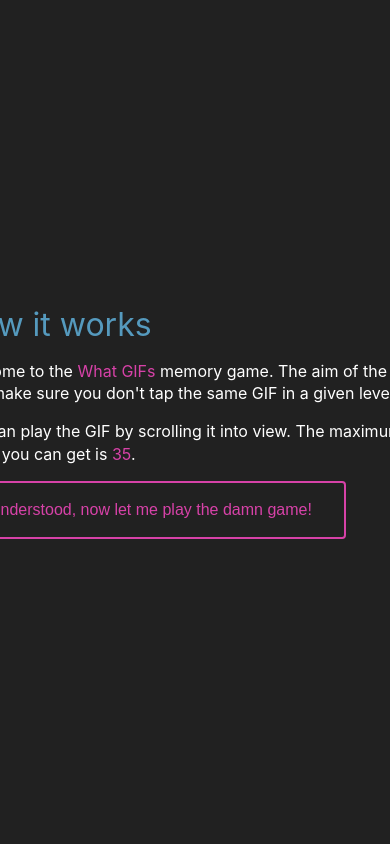
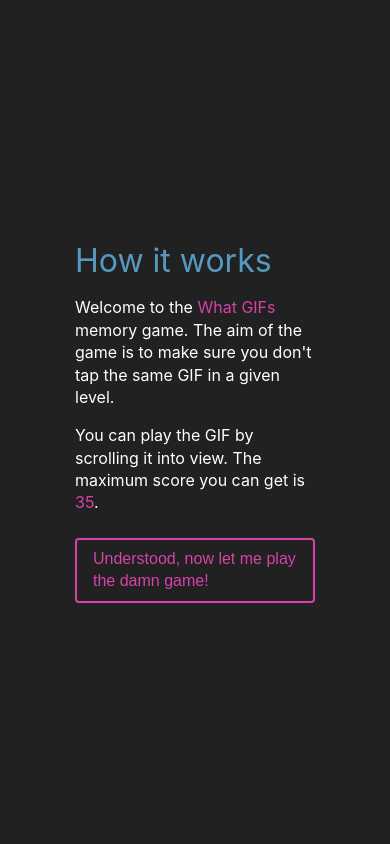
Before and after one commit to mihailthebuilder/what-gifs, a React (Create React App) app: page / in a window 390 px wide. Shown: the top 844 px of the page. Built offline with nearby package versions, Linux system fonts and the light colour scheme.

Commit message:
popup responsive

```diff
--- a/src/components/PopUp/PopUp.scss
+++ b/src/components/PopUp/PopUp.scss
@@ -32,6 +32,7 @@
     color: $frostbite;
     cursor: pointer;
     padding: 1rem 2rem;
+    margin-top: 1rem;
 
     border: 0.2rem solid $frostbite;
     border-radius: 0.5rem;
@@ -61,3 +62,14 @@
     }
   }
 }
+
+@media (max-width: $mobile-screen) {
+  .popup-wrapper {
+    width: 15rem;
+
+    button {
+      margin-top: 0.5rem;
+      padding: 0.5rem 1rem;
+    }
+  }
+}
```
